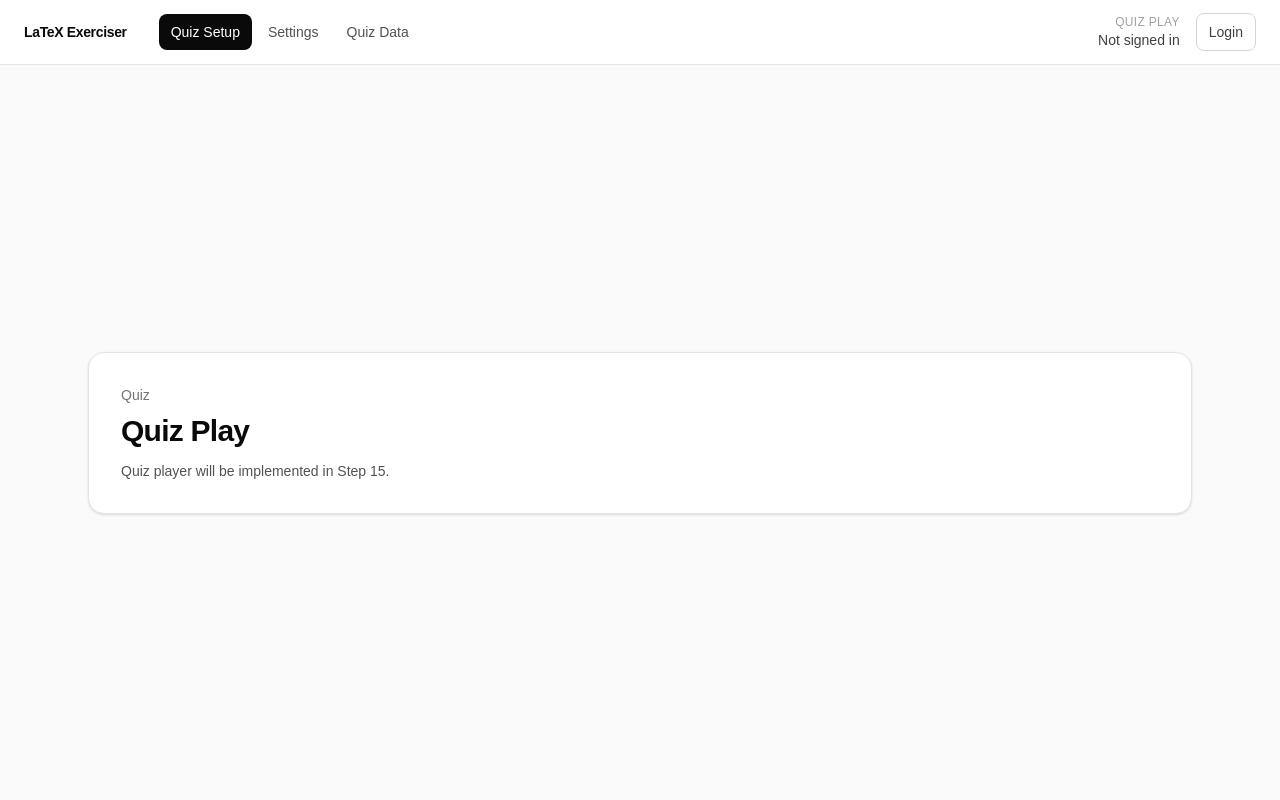
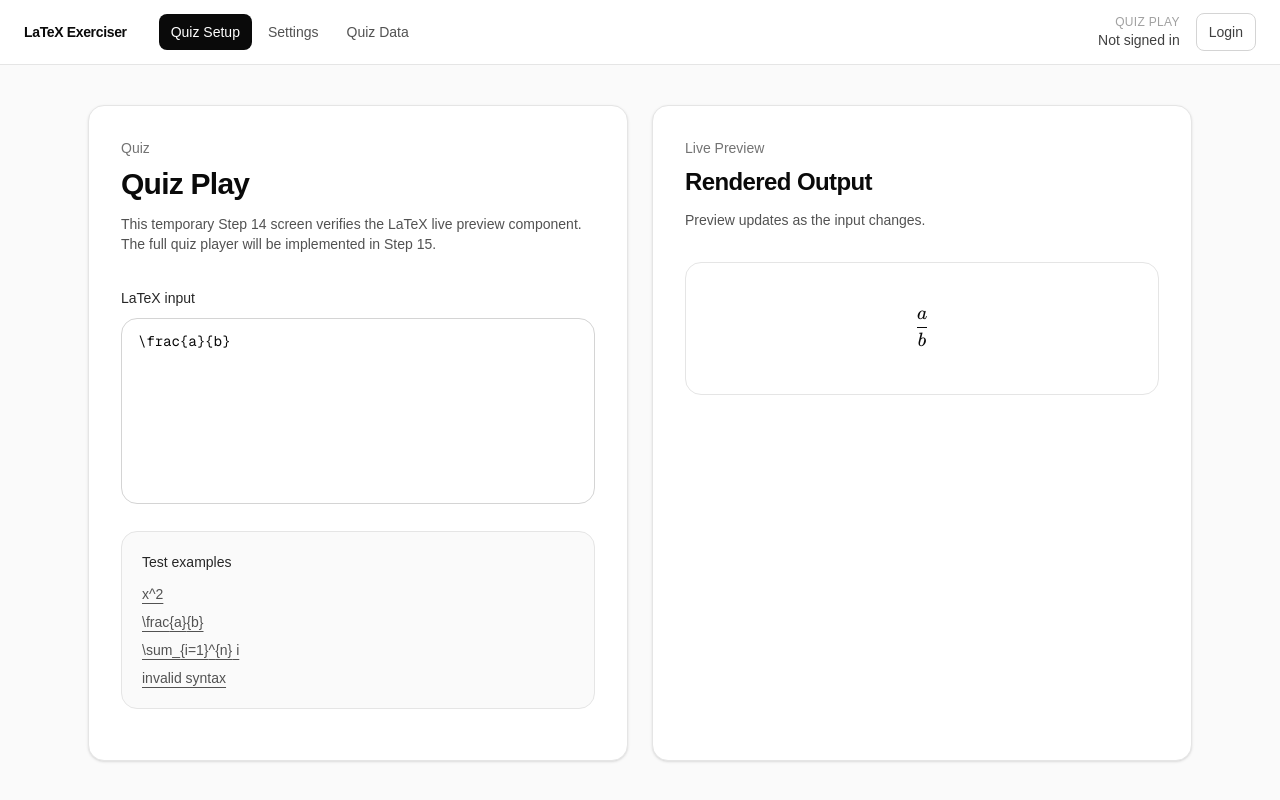
Before and after one commit to justinchoibiz/latex-exerciser, a Next.js app in the folder apps/web/: page /quiz/play in a window 1280 px wide. Built offline with nearby package versions, Linux system fonts and the light colour scheme.

Commit message:
feat(web): add latex preview component

```diff
--- a/apps/web/src/app/quiz/play/page.tsx
+++ b/apps/web/src/app/quiz/play/page.tsx
@@ -1,17 +1,88 @@
+"use client";
+
+import { useState } from "react";
+
+import { LatexPreview } from "@/shared/ui";
 import { AppShell } from "@/widgets/app-shell";
 
 export default function QuizPlayPage() {
+  const [latexInput, setLatexInput] = useState("\\frac{a}{b}");
+
   return (
     <AppShell>
-      <div className="mx-auto flex min-h-[calc(100vh-4rem)] w-full max-w-6xl items-center px-6 py-10">
-        <section className="w-full rounded-2xl border border-neutral-200 bg-white p-8 shadow-sm">
+      <div className="mx-auto grid min-h-[calc(100vh-4rem)] w-full max-w-6xl gap-6 px-6 py-10 lg:grid-cols-[minmax(0,1fr)_minmax(0,1fr)]">
+        <section className="rounded-2xl border border-neutral-200 bg-white p-8 shadow-sm">
           <p className="text-sm font-medium text-neutral-500">Quiz</p>
           <h1 className="mt-2 text-3xl font-semibold tracking-tight">
             Quiz Play
           </h1>
           <p className="mt-3 text-sm text-neutral-600">
-            Quiz player will be implemented in Step 15.
+            This temporary Step 14 screen verifies the LaTeX live preview
+            component. The full quiz player will be implemented in Step 15.
           </p>
+
+          <label className="mt-8 block">
+            <span className="text-sm font-medium text-neutral-800">
+              LaTeX input
+            </span>
+            <textarea
+              value={latexInput}
+              onChange={(event) => setLatexInput(event.target.value)}
+              rows={8}
+              className="mt-2 w-full resize-none rounded-2xl border border-neutral-300 bg-white px-4 py-3 font-mono text-sm text-neutral-950 outline-none transition-[border-color,box-shadow] placeholder:text-neutral-400 focus:border-neutral-950 focus:shadow-[0_0_0_3px_rgba(0,0,0,0.08)]"
+              placeholder="x^2"
+            />
+          </label>
+
+          <div className="mt-5 rounded-2xl border border-neutral-200 bg-neutral-50 p-5">
+            <p className="text-sm font-medium text-neutral-800">
+              Test examples
+            </p>
+            <div className="mt-3 grid gap-2 text-sm text-neutral-600">
+              <button
+                type="button"
+                onClick={() => setLatexInput("x^2")}
+                className="text-left underline underline-offset-4 transition-[color] hover:text-neutral-950"
+              >
+                x^2
+              </button>
+              <button
+                type="button"
+                onClick={() => setLatexInput("\\frac{a}{b}")}
+                className="text-left underline underline-offset-4 transition-[color] hover:text-neutral-950"
+              >
+                \frac{"{a}"}{"{b}"}
+              </button>
+              <button
+                type="button"
+                onClick={() => setLatexInput("\\sum_{i=1}^{n} i")}
+                className="text-left underline underline-offset-4 transition-[color] hover:text-neutral-950"
+              >
+                \sum_{"{i=1}"}^{"{n}"} i
+              </button>
+              <button
+                type="button"
+                onClick={() => setLatexInput("\\invalid{")}
+                className="text-left underline underline-offset-4 transition-[color] hover:text-neutral-950"
+              >
+                invalid syntax
+              </button>
+            </div>
+          </div>
+        </section>
+
+        <section className="rounded-2xl border border-neutral-200 bg-white p-8 shadow-sm">
+          <p className="text-sm font-medium text-neutral-500">Live Preview</p>
+          <h2 className="mt-2 text-2xl font-semibold tracking-tight">
+            Rendered Output
+          </h2>
+          <p className="mt-3 text-sm text-neutral-600">
+            Preview updates as the input changes.
+          </p>
+
+          <div className="mt-8">
+            <LatexPreview value={latexInput} />
+          </div>
         </section>
       </div>
     </AppShell>
--- /dev/null
+++ b/apps/web/src/shared/ui/index.ts
@@ -0,0 +1 @@
+export { LatexPreview } from "@/shared/ui/latex-preview";
--- /dev/null
+++ b/apps/web/src/shared/ui/latex-preview.tsx
@@ -0,0 +1,98 @@
+"use client";
+
+import katex from "katex";
+import { useMemo } from "react";
+
+import { cn } from "@/shared/lib/utils";
+
+type LatexPreviewProps = {
+  value: string;
+  className?: string;
+  emptyMessage?: string;
+};
+
+function normalizePreviewValue(value: string) {
+  return value.trim();
+}
+
+export function LatexPreview({
+  value,
+  className,
+  emptyMessage = "Type LaTeX to preview the rendered equation.",
+}: LatexPreviewProps) {
+  const normalizedValue = useMemo(() => normalizePreviewValue(value), [value]);
+
+  const renderResult = useMemo(() => {
+    if (!normalizedValue) {
+      return {
+        html: "",
+        error: null,
+      };
+    }
+
+    try {
+      return {
+        html: katex.renderToString(normalizedValue, {
+          displayMode: true,
+          throwOnError: true,
+          strict: false,
+        }),
+        error: null,
+      };
+    } catch (error) {
+      return {
+        html: "",
+        error:
+          error instanceof Error
+            ? error.message
+            : "Preview error. Check LaTeX syntax.",
+      };
+    }
+  }, [normalizedValue]);
+
+  if (!normalizedValue) {
+    return (
+      <div
+        className={cn(
+          "flex min-h-32 items-center justify-center rounded-2xl border border-dashed border-neutral-300 bg-neutral-50 px-4 py-8 text-center",
+          className,
+        )}
+      >
+        <p className="text-sm text-neutral-500">{emptyMessage}</p>
+      </div>
+    );
+  }
+
+  if (renderResult.error) {
+    return (
+      <div
+        className={cn(
+          "min-h-32 rounded-2xl border border-red-200 bg-red-50 px-4 py-5",
+          className,
+        )}
+      >
+        <p className="text-sm font-medium text-red-700">
+          Preview error. Check LaTeX syntax.
+        </p>
+        <p className="mt-2 text-xs text-red-600">{renderResult.error}</p>
+        <pre className="mt-3 overflow-x-auto rounded-xl bg-white px-3 py-2 text-sm text-red-800">
+          {value}
+        </pre>
+      </div>
+    );
+  }
+
+  return (
+    <div
+      className={cn(
+        "min-h-32 overflow-x-auto rounded-2xl border border-neutral-200 bg-white px-4 py-8",
+        className,
+      )}
+    >
+      <div
+        className="min-w-max text-neutral-950"
+        dangerouslySetInnerHTML={{ __html: renderResult.html }}
+      />
+    </div>
+  );
+}
```
